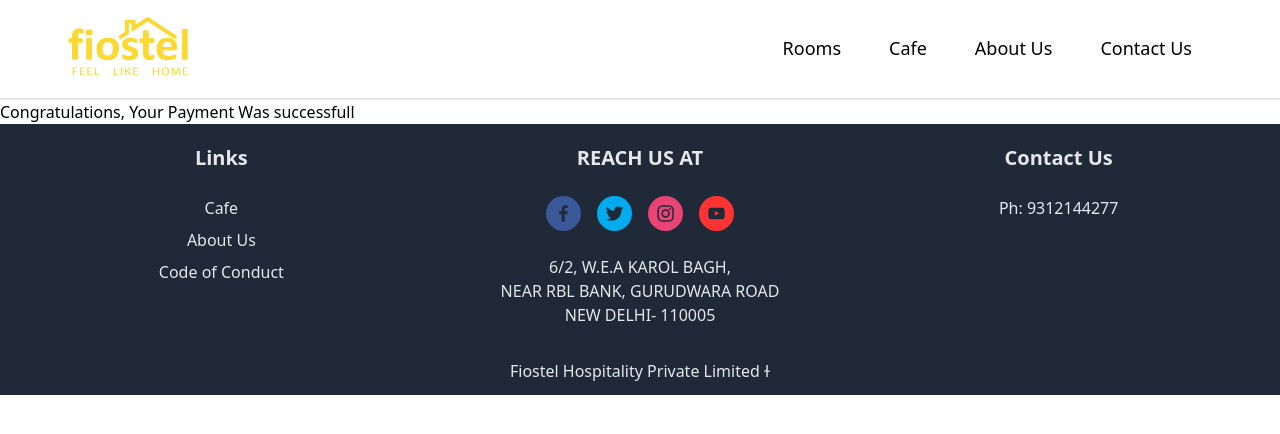
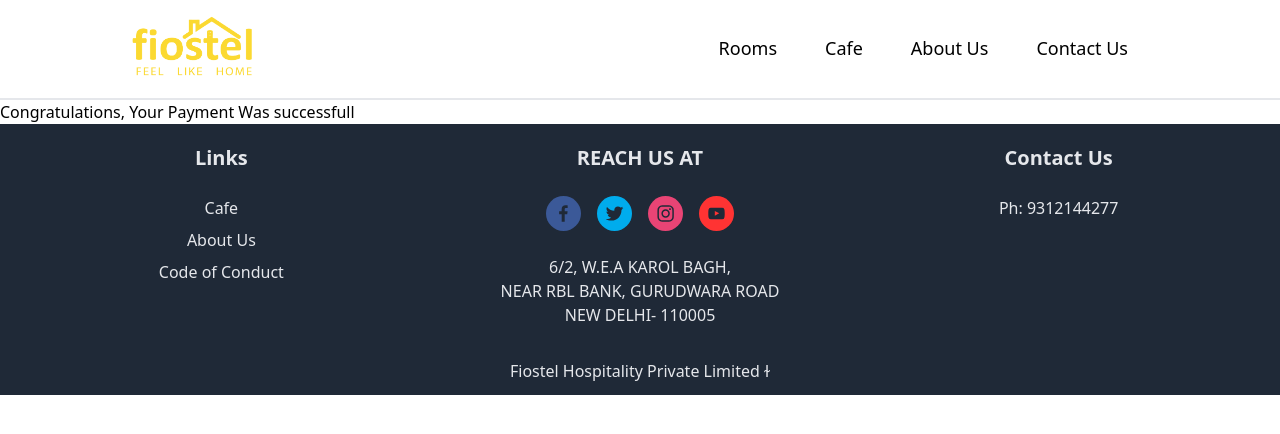
Before and after one commit to UtkarshNawalgaria/Fiostel, a Next.js app: page /success in a window 1280 px wide. Shown: the top 434 px of the page. Built offline with nearby package versions, Linux system fonts and the light colour scheme.

Commit message:
header max width changed

```diff
--- a/src/components/Navbar.js
+++ b/src/components/Navbar.js
@@ -11,7 +11,7 @@
 
   return (
     <div>
-      <div className="flex justify-between items-center md:max-w-6xl mx-auto">
+      <div className="flex justify-between items-center md:max-w-5xl mx-auto">
         <div>
           <Link href="/">
             <a>
```
